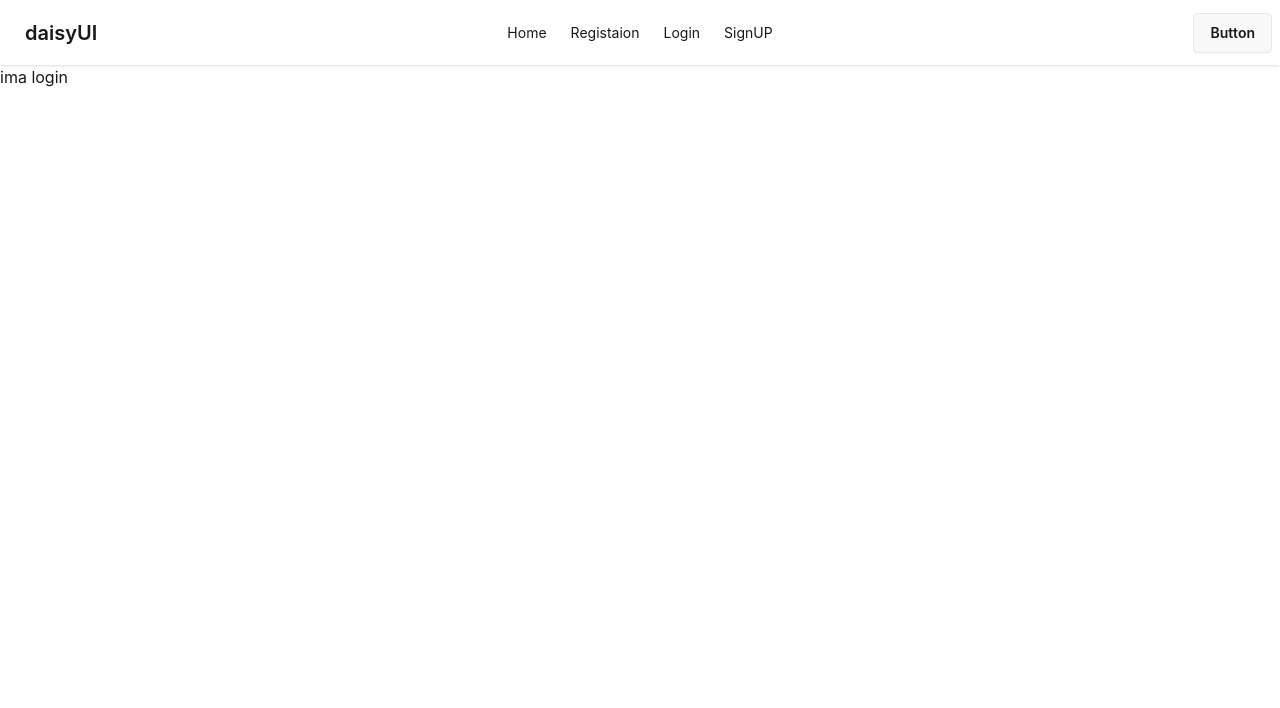
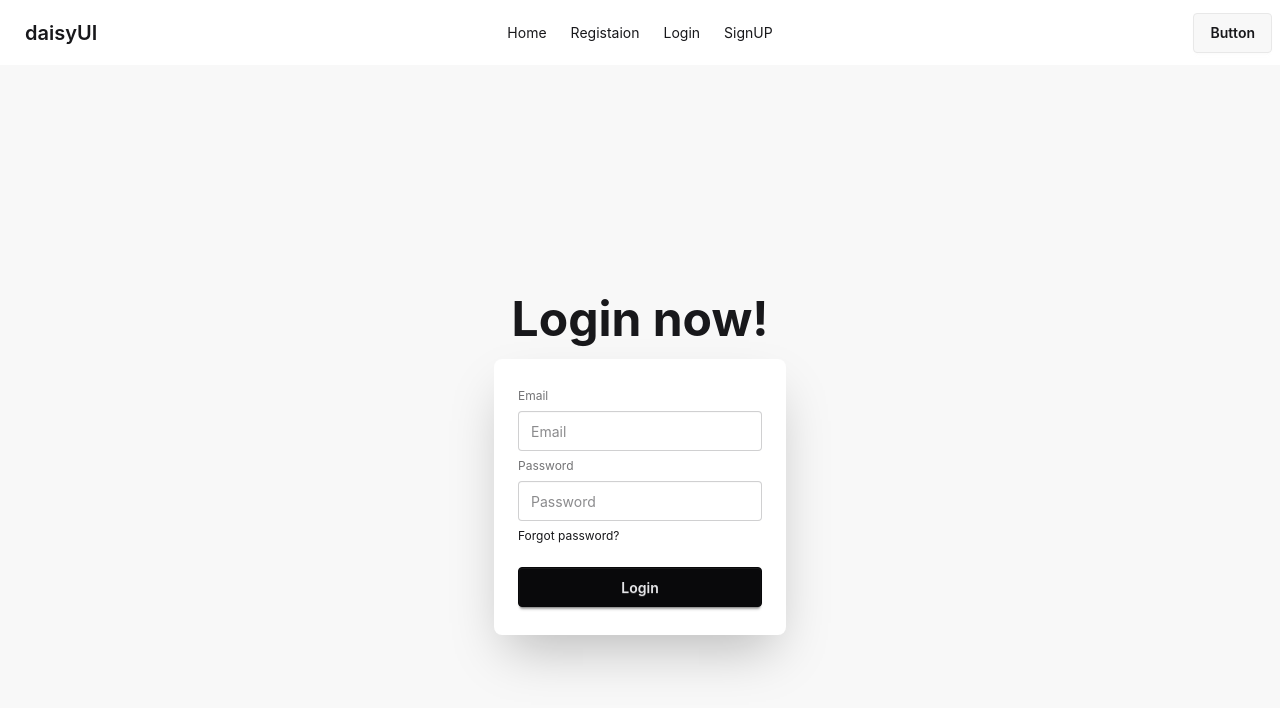
Before and after one commit to asik247/firebase-third, a React (Vite) app: page /login in a window 1280 px wide. Shown: the top 708 px of the page. Built offline with nearby package versions, Linux system fonts and the light colour scheme.

Commit message:
LogIn done

```diff
--- a/src/Components/Login/Login.jsx
+++ b/src/Components/Login/Login.jsx
@@ -1,9 +1,58 @@
-import React from 'react';
+import { signInWithEmailAndPassword } from 'firebase/auth';
+import React, { useState } from 'react';
+import { auth } from '../../firebase/firebase.init';
 
 const Login = () => {
+    // Error and successfully state here now;
+    const [error,setError] = useState('')
+    const [success,setSuccess] = useState(false);
+    const handleLogin = (e)=>{
+        e.preventDefault();
+        setError('')
+        setSuccess(false)
+        const email = e.target.email.value;
+        const password = e.target.password.value;
+        console.log(email,password);
+        signInWithEmailAndPassword(auth , email,password)
+        .then(res=>{
+            console.log(res.user);
+            setSuccess(res.user)
+        }).catch(error=>{
+            console.log(error.message);
+            setError(error.message)
+        })
+
+    }
     return (
         <div>
-            <h1>ima login</h1>
+            <div className="hero bg-base-200 min-h-screen">
+                <div className="hero-content flex-col">
+                    <div className="text-center ">
+                        <h1 className="text-5xl font-bold">Login now!</h1>
+
+                    </div>
+                    <div className="card bg-base-100 w-full max-w-sm shrink-0 shadow-2xl">
+                        <div className="card-body">
+                            <form onSubmit={handleLogin}>
+                                <fieldset className="fieldset">
+                                    <label className="label">Email</label>
+                                    <input type="email" className="input" name='email' placeholder="Email" />
+                                    <label className="label">Password</label>
+                                    <input type="password" className="input" name='password' placeholder="Password" />
+                                    <div><a className="link link-hover">Forgot password?</a></div>
+                                    <button className="btn btn-neutral mt-4">Login</button>
+                                </fieldset>
+                                {
+                                    success && <p className='text-green-600 font-bold text-xl'>Successfully SignIn</p>
+                                }
+                                {
+                                    error && <p className='text-red-600 font-bold text-xl'>{error}</p>
+                                }
+                            </form>
+                        </div>
+                    </div>
+                </div>
+            </div>
         </div>
     );
 };
--- a/src/Components/SignUp/SignUp.jsx
+++ b/src/Components/SignUp/SignUp.jsx
@@ -3,6 +3,7 @@ import React, { useState } from 'react';
 import { auth } from '../../firebase/firebase.init';
 import { LuEyeOff } from 'react-icons/lu';
 import { FaEye } from 'react-icons/fa';
+import { Link } from 'react-router';
 
 const SignUp = () => {
     // error state code here now;
@@ -75,6 +76,9 @@ const SignUp = () => {
                                 {
                                     error && <p className='text-2xl font-bold text-red-600'>{error}</p>
                                 }
+                                <div>
+                                    <p className='font-bold text-xl'>Already have an account? please <Link    className='text-blue-700 font-bold text-xl underline' to={'/login'}> LogIn</Link></p>
+                                </div>
                             </fieldset>
                         </form>
                     </div>
```
